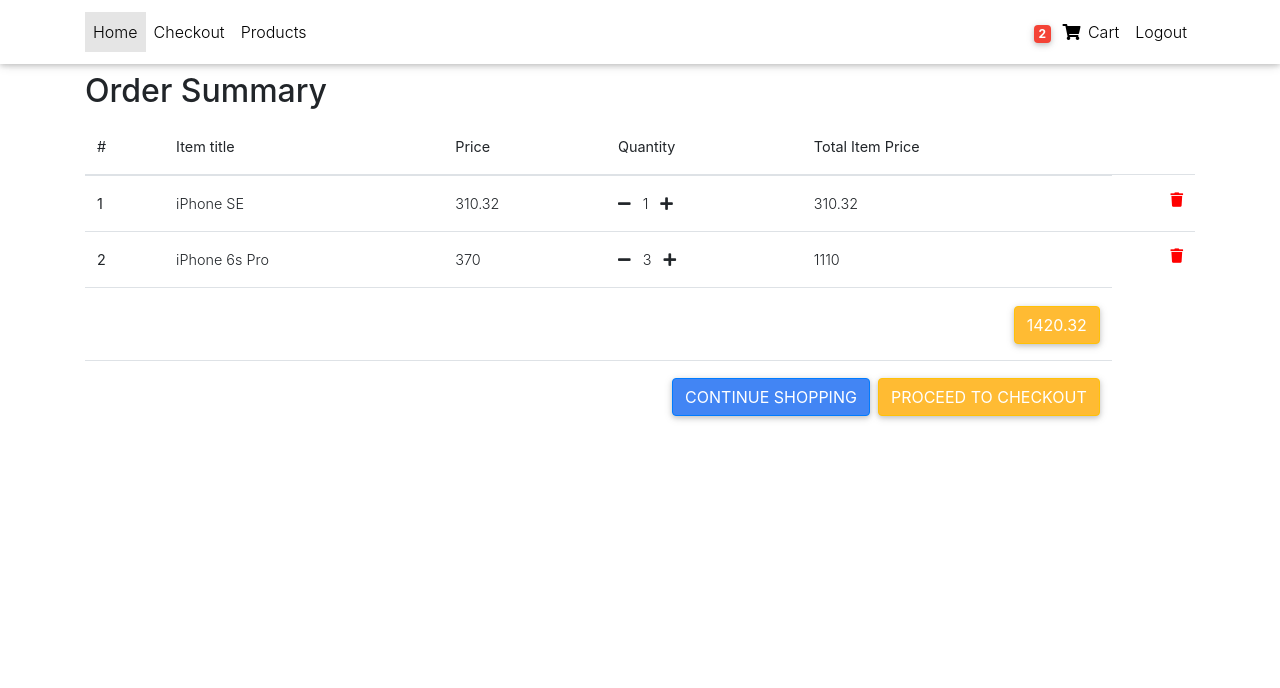
After one commit to samirpatil2000/Django_eCommerce, a Django app: page /order_summary/ in a window 1280 px wide. The commit adds this page. Shown: the top 688 px of the page. Run offline with Django 3.2, Linux system fonts and the light colour scheme; a user stored in the database is signed in; data comes from the database, SQL or seed files in the repository; both versions use the stored data as it was after the commit; some libraries are stand-ins or nearby versions.

Commit message:
added order  summary
In whic user can see hie all orders and edit them

```diff
--- a/core/models.py
+++ b/core/models.py
@@ -19,8 +19,8 @@ LABEL_CHOICES = (
 
 class Item(models.Model):
     title=models.CharField(max_length=100)
-    price=models.FloatField()
-    discount_price=models.FloatField(default=200)
+    price=models.IntegerField()
+    discount_price=models.IntegerField(blank=True,null=True)
     category=models.CharField(choices=CATEGORY_CHOICES,max_length=2 ,null=True,blank=True)
 
     """  In template you have to use {{ i.get_category_display }}  ==> Shirt  If   {{ i.category }} ===> S """
@@ -47,6 +47,7 @@ class Item(models.Model):
         return reverse('remove_from_cart',kwargs={'slug':self.slug})
 
 
+
 #  shopping cart
 class OrderItem(models.Model):
     user=models.ForeignKey(settings.AUTH_USER_MODEL, on_delete=models.CASCADE,blank=True,null=True)
@@ -56,6 +57,19 @@ class OrderItem(models.Model):
 
     def __str__(self):
         return f'{self.quantity} of {self.item}'
+
+    def get_total_order_price(self):
+        return self.quantity * self.item.price
+
+    def get_total_discount_price(self):
+        return self.quantity * self.item.discount_price
+
+    def get_final_price(self):
+        if self.item.price:
+            return self.get_total_order_price()
+        return self.get_total_discount_price()
+
+
 
 # this is your actual order
 class Order(models.Model):
@@ -68,3 +82,9 @@ class Order(models.Model):
 
     def __str__(self):
         return self.user.username
+
+    def get_total_amount(self):
+        total=0
+        for i in self.items.all():
+            total+=i.get_final_price()
+        return total
--- a/core/templates/core/header.html
+++ b/core/templates/core/header.html
@@ -31,7 +31,7 @@
         <ul class="navbar-nav nav-flex-icons">
           {% if request.user.is_authenticated %}
           <li class="nav-item">
-            <a href="#" class="nav-link waves-effect">
+            <a href="{% url 'order_summary' %}" class="nav-link waves-effect">
               <span class="badge red z-depth-1 mr-1"> {{ request.user|cart_item_count }} </span>
               <i class="fas fa-shopping-cart"></i>
               <span class="clearfix d-none d-sm-inline-block"> Cart </span>
--- /dev/null
+++ b/core/templates/core/order_summary.html
@@ -0,0 +1,64 @@
+{% extends 'core/base.html' %}
+
+{% block body %}
+  <main>
+    <div class="container">
+
+    <div class="table-responsive text-nowrap">
+    <h2>Order Summary</h2>
+    <table class="table">
+        <thead>
+        <tr>
+            <th scope="col">#</th>
+            <th scope="col">Item title</th>
+            <th scope="col">Price</th>
+            <th scope="col">Quantity</th>
+            <th scope="col">Total Item Price</th>
+        </tr>
+        </thead>
+        <tbody>
+        {% for order_item in object.items.all %}
+        <tr>
+            <th scope="row">{{ forloop.counter }}</th>
+            <td>{{ order_item.item.title }}</td>
+            <td>{{ order_item.item.price }}</td>
+            <td>
+                <a href="{% url 'remove_single_item_from_cart' order_item.item.slug %}"><i class="fas fa-minus mr-2"></i></a>
+                     {{ order_item.quantity }}
+                <a href="{% url 'add_single_item_from_cart' order_item.item.slug %}"><i class="fas fa-plus ml-2"></i></a>
+            </td>
+
+            <td>
+                {% if order.item.discount_price %}
+                    {{ order_item.get_total_discount_price }}
+                {% else %}
+                     {{ order_item.get_total_order_price }}
+                {% endif %}
+            </td>
+            <td>
+                <a style='color: red;' href="{% url 'remove_from_cart' order_item.item.slug %}">
+                    <i class="fas fa-trash float-right"></i>
+                </a>
+            </td>
+        </tr>
+        {% endfor %}
+        <tr>
+            <td colspan="5">
+                    <a class='btn btn-warning float-right mr'>{{object.get_total_amount }}</a>
+            </td>
+        </tr>
+        <tr>
+            <td colspan="5">
+            <a class='btn btn-warning float-right ml-2' href='/checkout/'>Proceed to checkout</a>
+            <a class='btn btn-primary float-right' href='/'>Continue shopping</a>
+            </td>
+        </tr>
+        </tbody>
+    </table>
+
+    </div>
+
+    </div>
+  </main>
+
+{% endblock body %}
--- a/core/urls.py
+++ b/core/urls.py
@@ -4,7 +4,7 @@ from django.conf.urls.static import static
 from django.contrib import admin
 from django.urls import path,include
 from. import views
-from.views import HomeView,ItemDetailView
+from.views import HomeView,ItemDetailView,OrderSummaryView
 
 urlpatterns = [
    path('',HomeView.as_view(),name='index'),
@@ -12,5 +12,8 @@ urlpatterns = [
    path('product/<slug>',ItemDetailView.as_view(),name='product-detail'),
    path('add_to_cart/<slug>', views.add_to_cart, name='add_to_cart'),
    path('remove_from_cart/<slug>', views.remove_from_cart, name='remove_from_cart'),
+   path('remove_single_item_from_cart/<slug>', views.remove_single_item_from_cart, name='remove_single_item_from_cart'),
+   path('add_single_item_from_cart/<slug>', views.add_single_item_from_cart, name='add_single_item_from_cart'),
+   path('order_summary/', OrderSummaryView.as_view(), name='order_summary'),
 
 ]
--- a/core/views.py
+++ b/core/views.py
@@ -1,6 +1,11 @@
 from django.contrib import messages
+from django.core.exceptions import ObjectDoesNotExist
+
 from django.contrib.auth.decorators import login_required
+from django.contrib.auth.mixins import LoginRequiredMixin
 from django.shortcuts import render,get_object_or_404,redirect,reverse
+from django.views.generic.base import View
+
 from.models import Item,OrderItem,Order
 from django.views.generic import ListView,DetailView
 from django.utils import timezone
@@ -53,12 +58,12 @@ def add_to_cart(request, slug):
             """ if order item is already the the cart the add quantity +=1 """
             order_item.quantity += 1
             order_item.save()
-            messages.info(request, "This item quantity was updated.")
-            return redirect("product-detail" ,slug=slug)
+            messages.info(request,'{} added to your cart'.format(item))
+            return redirect("order_summary")
         else:
             order.items.add(order_item)
             messages.info(request, ' {} added to your cart'.format(item))
-            return redirect("product-detail",slug=slug)
+            return redirect("order_summary")
     else:
         ordered_date = timezone.now()
         # order=OrderItem()
@@ -103,3 +108,95 @@ def remove_from_cart(request, slug):
     else:
         messages.warning(request, "You do not have an active order")
         return redirect("product-detail",slug=slug)
+
+
+class OrderSummaryView(LoginRequiredMixin, View):
+    def get(self, *args, **kwargs):
+        try:
+            order = Order.objects.get(user=self.request.user, ordered=False)
+            context = {
+                'object': order
+            }
+            return render(self.request, 'core/order_summary.html', context)
+        except ObjectDoesNotExist:
+            messages.warning(self.request, "You do not have an active order")
+            return redirect('index')
+
+@login_required
+def remove_single_item_from_cart(request, slug):
+    item = get_object_or_404(Item, slug=slug)
+    order_qs = Order.objects.filter(
+        user=request.user,
+        ordered=False
+    )
+    if order_qs.exists():
+        order = order_qs[0]
+        # check if the order item is in the order
+        if order.items.filter(item__slug=item.slug).exists():
+            order_item = OrderItem.objects.filter(
+                item=item,
+                user=request.user,
+                ordered=False
+            )[0]
+
+            """ THIS IS FOR ID QUANTITY  is become zero in order_summary then remove product form the cart  """
+            if order_item.quantity > 1:
+                order_item.quantity -= 1
+                order_item.save()
+            else:
+                order.items.remove(order_item)
+
+
+            messages.warning(request, "{} was removed from your cart.".format(item))
+            return redirect("order_summary")
+        else:
+            messages.warning(request,"{} was removed from your cart.".format(item))
+            return redirect("order_summary")
+    else:
+        messages.warning(request, " Your Cart is updated ")
+        return redirect("order_summary")
+
+@login_required
+def add_single_item_from_cart(request, slug):
+    item = get_object_or_404(Item, slug=slug)
+    order_item, created = OrderItem.objects.get_or_create(
+        item=item,
+        user=request.user,
+        ordered=False
+    )
+    order_qs = Order.objects.filter(user=request.user, ordered=False)
+    """  item , user , ordered these are the fields of that respective model """
+
+
+    if order_qs.exists():
+        order = order_qs[0]
+        """ check if the order item is in the order """
+
+        if order.items.filter(item__slug=item.slug).exists():
+            """ if order item is already the the cart the add quantity +=1 """
+            order_item.quantity += 1
+            order_item.save()
+            messages.warning(request, "{} was added from your cart.".format(item))
+            return redirect("order_summary")
+        else:
+            order.items.add(order_item)
+            messages.warning(request, "{} was added from your cart.".format(item))
+            return redirect("order_summary")
+    else:
+        ordered_date = timezone.now()
+        # order=OrderItem()
+        # order.user=request.user
+        # order.ordered_date=ordered_date
+        # order.save()
+        # order.items.add(order_item)
+
+        # order=OrderItem(user=request.user,ordered_date=ordered_date)
+        # # order.user=request.user
+        # # order.ordered_date=ordered_date
+        # order.objects.items.add(order_item)
+        # order.save()
+        order = Order.objects.create(
+            user=request.user, ordered_date=ordered_date)
+        order.items.add(order_item)
+        messages.warning(request, "{} was added from your cart.".format(item))
+        return redirect("order_summary")
```
Also changed, not shown: core/templates/core/home-page.html (+0 -34 lines), core/migrations/0011_auto_20201006_2056.py (added), core/migrations/0012_auto_20201006_2058.py (added), db.sqlite3.
